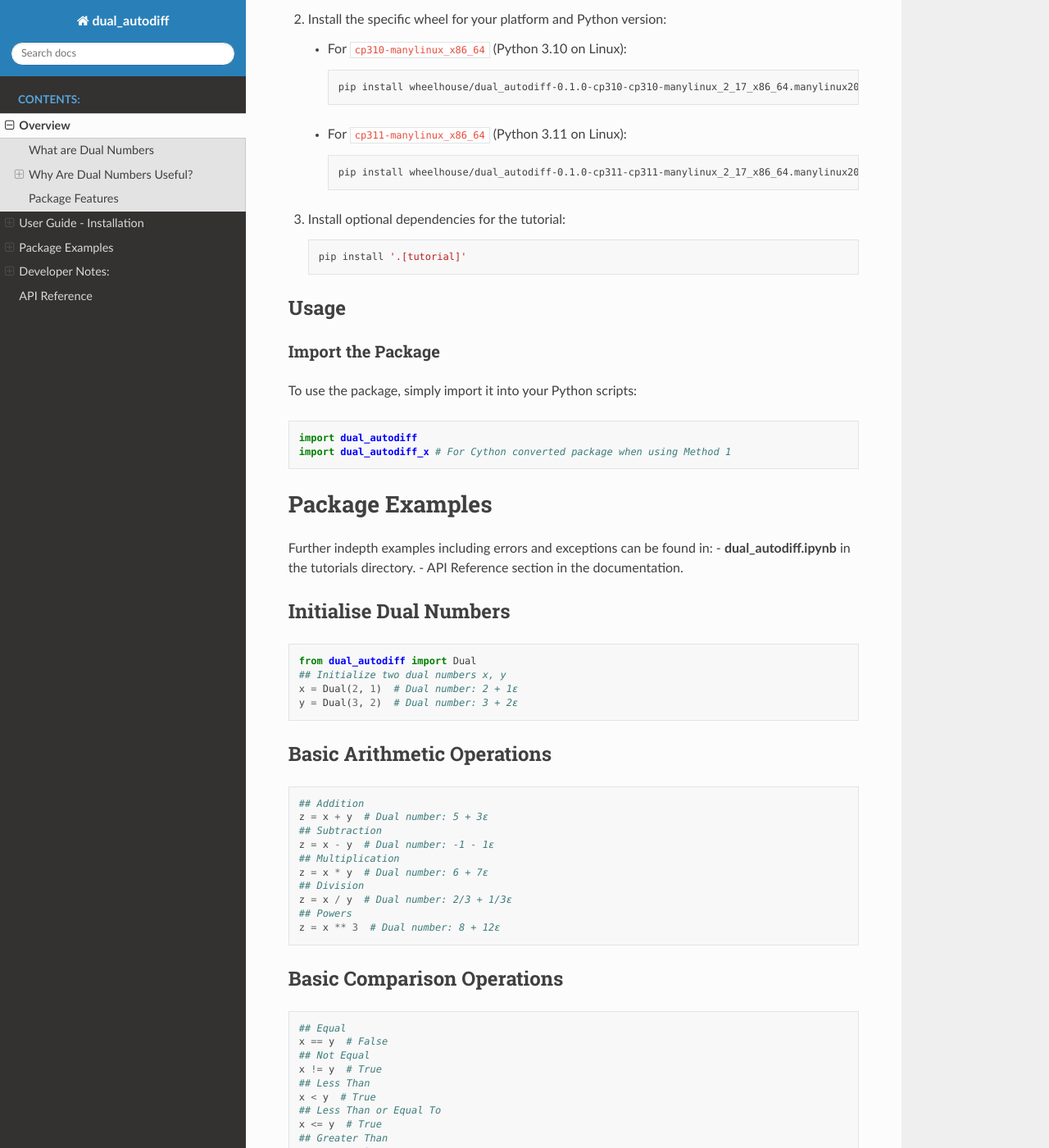
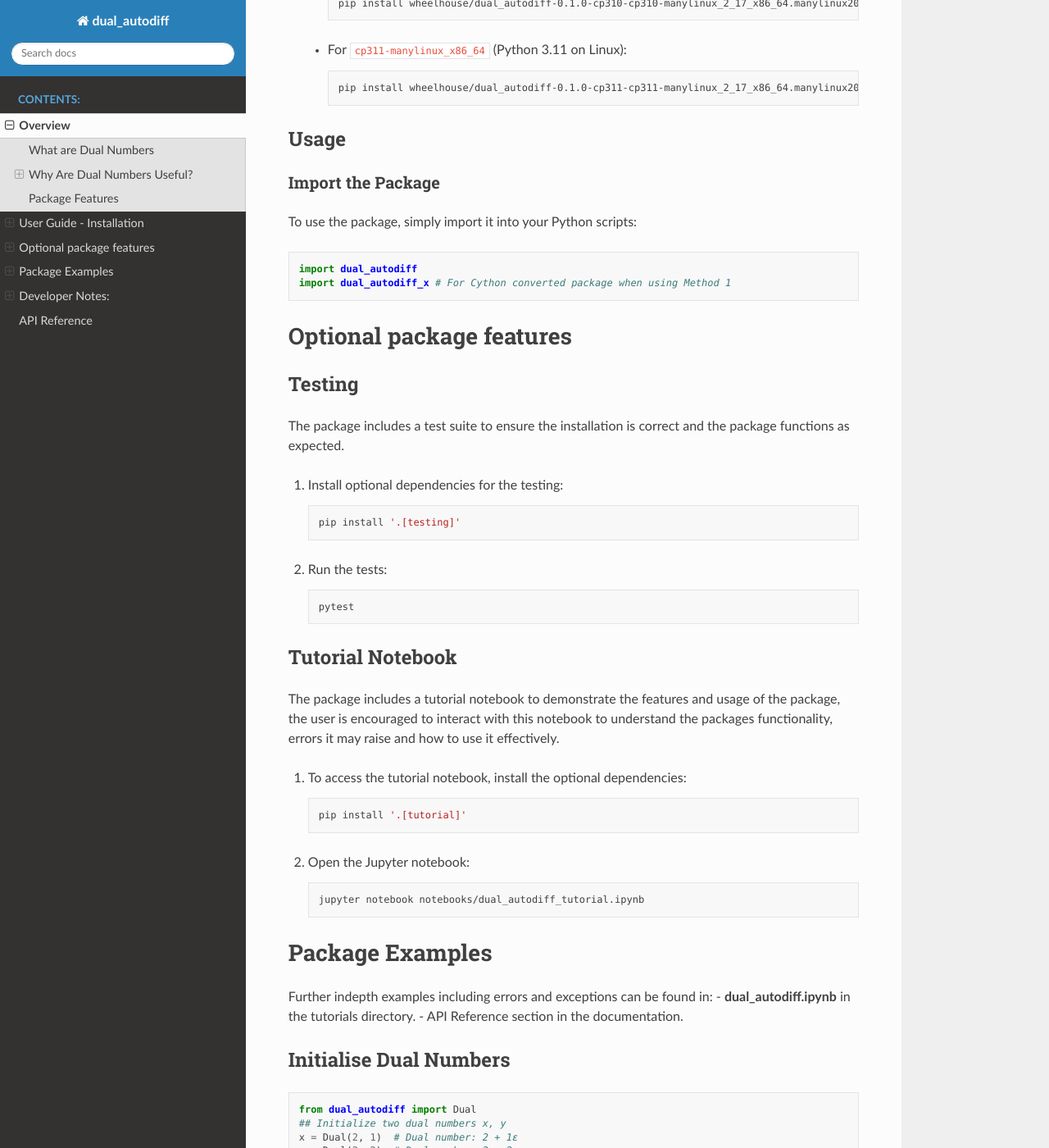
Before and after one commit to JacobTutt/dual_autodiff_package, a Sphinx documentation site: the page built from docs/source/RTDtext.rst, in a window 1280 px wide and 1400 px high, scrolled down 2267 px. Shown: the whole window at 82% size. Built offline with Sphinx 7.4.7 and the Read the Docs theme 3.1.0, drawn with Linux system fonts in a browser that asks for light colours; the version number could not be read and is left out; some of the changed text lies outside the part shown.

```diff
--- a/docs/source/RTDtext.rst
+++ b/docs/source/RTDtext.rst
@@ -1,5 +1,7 @@
 Overview
 ========
+
+
 
 What are Dual Numbers
 ---------------------
@@ -91,17 +93,11 @@
       git clone https://github.com/JacobTutt/dual_autodiff_package.git
       cd dual_autodiff_package
 
-2. Install the package in editable mode:
+2. Install the package:
 
    .. code:: bash
 
-      pip install -e .
-
-3. Install optional dependencies for the tutorial:
-
-   .. code:: bash
-
-      pip install '.[tutorial]'
+      pip install .
 
 Method 2: Use Pre-Built Wheels (Cython)
 ---------------------------------------
@@ -127,12 +123,6 @@
 
         pip install wheelhouse/dual_autodiff-0.1.0-cp311-cp311-manylinux_2_17_x86_64.manylinux2014_x86_64.whl
 
-3. Install optional dependencies for the tutorial:
-
-   .. code:: bash
-
-      pip install '.[tutorial]'
-
 Usage
 -----
 
@@ -145,6 +135,44 @@
 
    import dual_autodiff
    import dual_autodiff_x # For Cython converted package when using Method 1
+
+
+Optional package features
+=========================
+
+Testing
+-------
+
+The package includes a test suite to ensure the installation is correct and the package functions as expected.
+
+1. Install optional dependencies for the testing:
+
+   .. code:: bash
+
+      pip install '.[testing]'
+
+2. Run the tests:
+
+   .. code:: bash
+
+      pytest
+
+Tutorial Notebook
+-----------------
+
+The package includes a tutorial notebook to demonstrate the features and usage of the package, the user is encouraged to interact with this notebook to understand the packages functionality, errors it may raise and how to use it effectively.
+
+1. To access the tutorial notebook, install the optional dependencies:
+
+   .. code:: bash
+
+      pip install '.[tutorial]'
+
+2. Open the Jupyter notebook:
+
+   .. code:: bash
+
+      jupyter notebook notebooks/dual_autodiff_tutorial.ipynb
 
 Package Examples
 ================
@@ -258,22 +286,68 @@
 - Some examples demonstrating how to use the `auto_diff` function from the `dual_autodiff` package to compute derivatives of various functions.
 - The dual_autodiff package current supports a wide range of mathematical functions, but some may be in development.
 
+Derivative of :math:`f(x) = x^2`
+~~~~~~~~~~~~~~~~~~~~~~~~~~~~~~~~
+
+Mathematical Concept
+^^^^^^^^^^^^^^^^^^^^
+
+The derivative of the function :math:`f(x) = x^2` is calculated as follows:
+
+.. math::
+
+   f'(x) = \frac{d}{dx} (x^2) = 2x
+
+So, the derivative at :math:`x = 2` is:
+
+.. math::
+
+   f'(2) = 2 \cdot 2 = 4
+
+Code Example
+^^^^^^^^^^^^
+
+.. code:: python
+
+   from dual_autodiff import auto_diff
+
+   def func(x):
+       return x ** 2
+
+   ## Compute the derivative of the function at x = 2
+   derivative_at_2 = auto_diff(func, 2)  # 4
+
+Derivative of :math:`g(x) = \log(\sin(x)) + \exp(x)`
+~~~~~~~~~~~~~~~~~~~~~~~~~~~~~~~~~~~~~~~~~~~~~~~~~~~~
+
+Mathematical Concept
+^^^^^^^^^^^^^^^^^^^^
+
+The derivative of the function :math:`g(x) = \log(\sin(x)) + \exp(x)`  is calculated as follows:
+
+.. math::
+
+   g'(x) = \frac{d}{dx} (\log(\sin(x)) + \exp(x)) = \frac{\cos(x)}{\sin(x)} + \exp(x)
+
+So, the derivative at :math:`x = 2``  is:
+
+.. math::
+
+   g'(2) = \frac{\cos(2)}{\sin(2)} + \exp(2)
+
+Code Example
+^^^^^^^^^^^^
+
 .. code:: python
 
    from dual_autodiff import auto_diff
 
    ## Define a function
-   def func(x):
-       return x ** 2
-
-   ## Compute the derivative of the function at x = 2
-   auto_diff(func, 2)  # 4
-
    def func_2(x):
        return log(sin(x)) + exp(x)
 
    ## Compute the derivative of the function at x = 2
-   derivative_at_2 = auto_diff(complex_func, 2)  # cos(2)/sin(2) + exp(2)
+   derivative_at_2 = auto_diff(func_2, 2)  # cos(2)/sin(2) + exp(2)
 
 
 
@@ -281,6 +355,7 @@
 -----------------
 
 For more comprehensive examples, see the **dual_autodiff_tutorial** in the notebooks directory.
+- Instructions on how to run the tutorial notebook are provided in the **Usage** section.
 
 Developer Notes:
 ================
--- a/docs/source/conf.py
+++ b/docs/source/conf.py
@@ -7,7 +7,6 @@
 # https://www.sphinx-doc.org/en/master/usage/configuration.html#project-information
 import os
 import sys
-from setuptools_scm import get_version
 
 sys.path.insert(0, os.path.abspath('../../'))
 sys.path.insert(0, os.path.abspath('../../tutorials'))
@@ -16,7 +15,11 @@
 copyright = '2024, Jacob Tutt'
 author = 'Jacob Tutt'
 
-release = get_version(root='../../', relative_to=__file__)
+from dual_autodiff.version import __version__ as release
+version = ".".join(release.split(".")[:2])
+rst_prolog = f"""
+.. |version| replace:: {version}
+"""
 
 # -- General configuration ---------------------------------------------------
 # https://www.sphinx-doc.org/en/master/usage/configuration.html#general-configuration
--- a/docs/source/index.rst
+++ b/docs/source/index.rst
@@ -6,6 +6,8 @@
 dual_autodiff Package
 ========================
 
+Welcome to the documentation for version |version| of the Dual Autodiff package.
+
 .. toctree::
    :maxdepth: 2
    :caption: Contents:
```
Also changed, not shown: other parts of docs/source/RTDtext.rst (+2 -2 lines).
